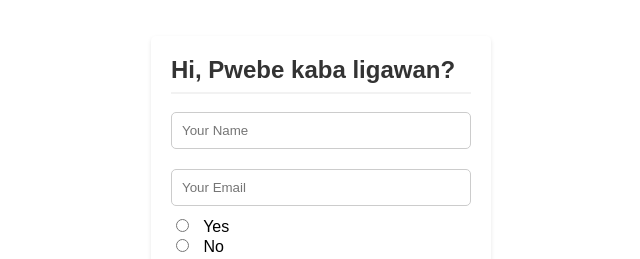
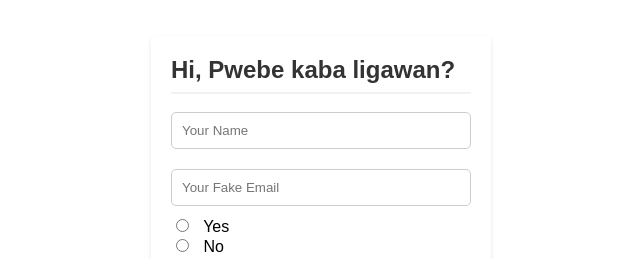
Before and after one commit to Zmonarc/BetaTest, a plain HTML site: page index.html in a window 1280 px wide. Shown: the part 129-388 px from the top of the page, 319-959 px from the left. Drawn offline with Linux system fonts and the light colour scheme.

Commit message:
Update index.html

```diff
--- a/index.html
+++ b/index.html
@@ -13,7 +13,7 @@
             </div>
 			<input type="hidden" name="access_key" value="9c7160ac-28d4-4ce3-a486-69bf32445062">
             <input type="text" name="Name" placeholder="Your Name" class="NameInput" required>
-            <input type="email" name="Email" placeholder="Your Email" class="EmailInput" required>
+            <input type="email" name="Email" placeholder="Your Fake Email" class="EmailInput" required>
             <input type="radio" name="Question" value="Yes" required> Yes <br>
             <input type="radio" name="Question" value="No" required> No <br>
             <h3>At bakit?</h3> <hr>
```
